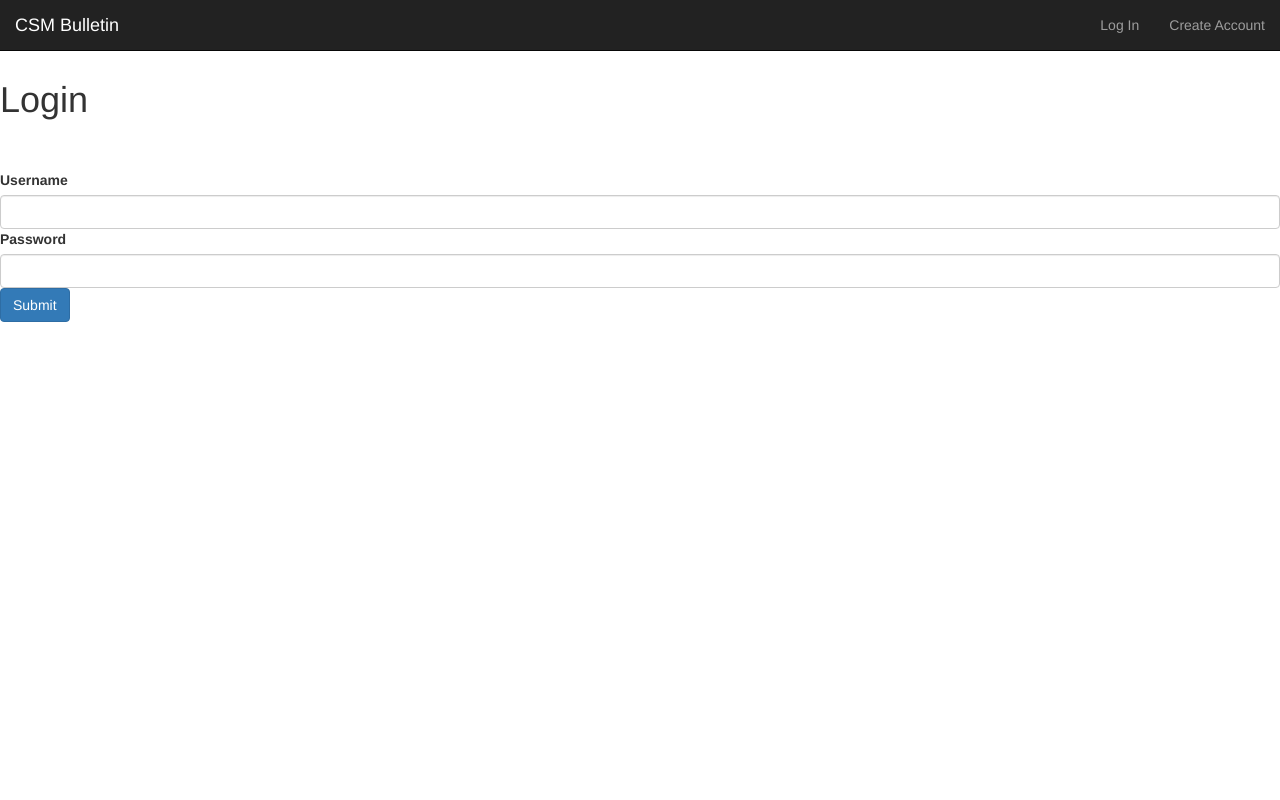
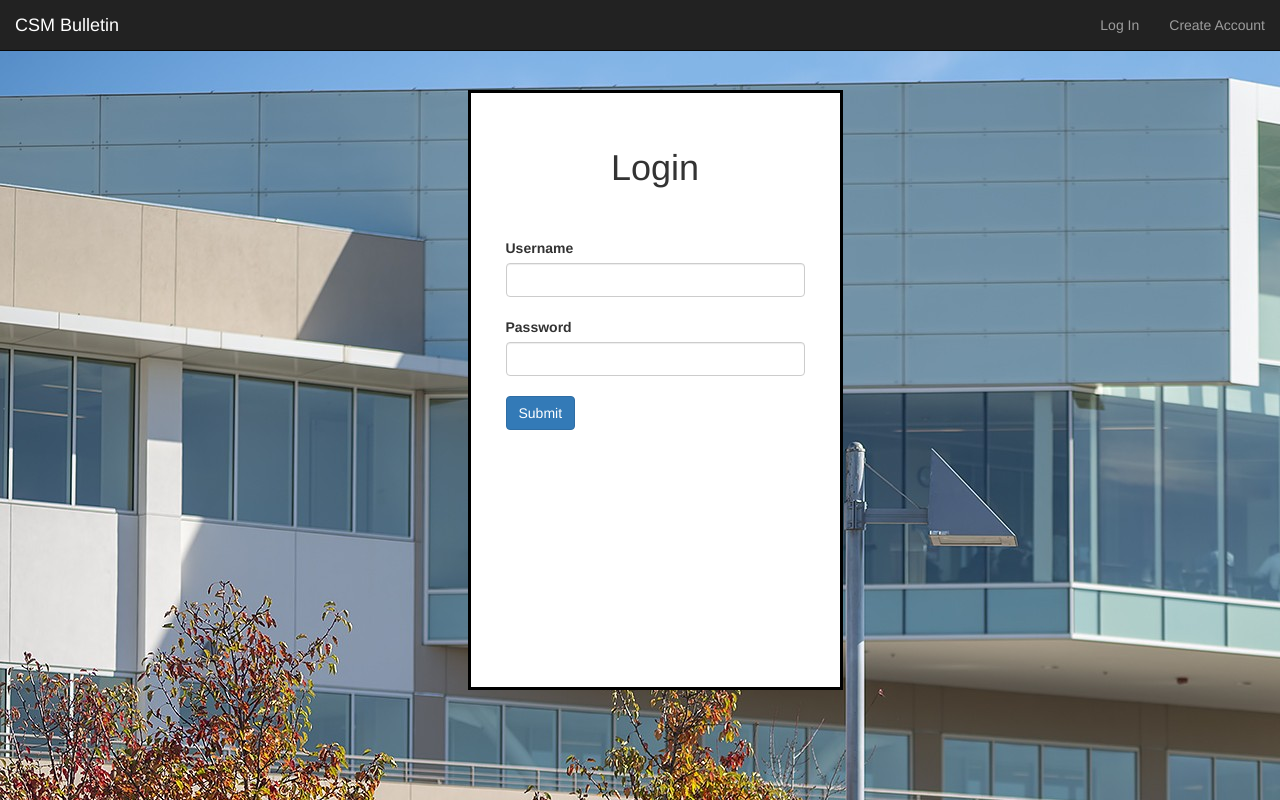
Before and after one commit to jmotamarry/Hackathon, a Django app: page /members/login_user/ in a window 1280 px wide. Run offline with Django 3.2, Linux system fonts and the light colour scheme; some libraries are stand-ins or nearby versions.

Commit message:
Improved login

```diff
--- a/Hackathon/settings.py
+++ b/Hackathon/settings.py
@@ -47,7 +47,6 @@ INSTALLED_APPS = [
     'django.contrib.staticfiles',
 
     # third party
-    'bootstrap5',
 
     # own
     'events',    # adding events app
--- /dev/null
+++ b/events/static/base.css
@@ -0,0 +1,5 @@
+body {
+    background-color: rgba(0, 77, 150, 0.034);
+    margin-left: 30px;
+    margin-bottom: 50px;
+}
--- /dev/null
+++ b/events/static/login.css
@@ -0,0 +1,21 @@
+body {
+    margin-top: 90px;
+    background-image: url("images/college_of_san_mateo_cover.jpeg");
+}
+
+input [type=text] {
+    width: 60%;
+}
+
+.center {
+    margin: auto;
+    width: 30%;
+    height: 600px;
+    border: 3px solid rgb(0, 0, 0);
+    background-color: white;
+    padding: 35px;
+}
+
+h1{
+    text-align: center;
+}
--- a/events/templates/events/event_board.html
+++ b/events/templates/events/event_board.html
@@ -1,8 +1,9 @@
 {% extends 'base.html' %}
 {% block content %}
 {% load static %} <link rel="stylesheet" href="{% static 'eventboard.css' %}">
-<h1>Event Board</h1>
-
+<body>
+  <!--{% load static %} <img src="{% static 'images/eventboard.png' %}" alt="Event Board">-->
+  <br>
 <div class="row">
   {% for event in object_list %}        <!--django template for loop-->
     <!--{{ forloop.counter }} - Title: {{ event.title }}     What Iteration number - what list item-->
@@ -23,5 +24,6 @@
     {% endif %}
   {% endfor %}
 </div>
+</body>
 
 {% endblock %}
--- a/members/templates/authenticate/login.html
+++ b/members/templates/authenticate/login.html
@@ -1,10 +1,11 @@
 {% extends 'base.html' %}
 
 {% block content %}
-
+{% load static %} <link rel="stylesheet" href="{% static 'login.css' %}">
+<body>
+  <div class="center">
     <h1>Login</h1>
-<br/><br/>
-
+    <br><br>
 
 
     <form action="" method=POST>    <!--Action takes you to a different address-->
@@ -14,14 +15,15 @@
           <label for="exampleInputEmail1" class="form-label">Username</label>
           <input type="text" class="form-control" name="username" aria-describedby="emailHelp">
         </div>
+        <br>
         <div class="mb-3">
           <label for="exampleInputPassword1" class="form-label">Password</label>
           <input type="password" class="form-control" name="password">
         </div>
+        <br>
         <button type="submit" class="btn btn-primary">Submit</button>
 </form>
-
-
-
-<br/><br/>
+  </div>
+</div>
+</body>
 {% endblock %}
--- a/members/views.py
+++ b/members/views.py
@@ -35,7 +35,7 @@ def register_user(request):
             user = authenticate(username=username, password=password)
             login(request, user)
             messages.success(request, ("Account creation successful"))
-            return redirect("/events/board/")
+            return redirect("/event/board/")
     else:
         form = UserCreationForm()
     return render(request, 'authenticate/register_user.html', {'form': form})
--- a/templates/base.html
+++ b/templates/base.html
@@ -20,14 +20,9 @@
   <body>
     {% load static %}
     {% include 'navbar.html' %}
-  <br></br/><br>
-    {% if messages %}
-    {% for message in messages %}
-      {{ message }}
-    {% endfor %}
-  {% endif %}
+    {% include 'messages.html' %}
+    <link rel="stylesheet" href="{% static 'base.css' %}">
     {% block content %}
-
     {% endblock %}
 
     <!-- jQuery (necessary for Bootstrap's JavaScript plugins) -->
--- /dev/null
+++ b/templates/messages.html
@@ -0,0 +1,27 @@
+{% if messages %}
+{% for message in messages %}
+ <!-- Modal pop-up and auto close -->
+   <div class="modal bg-muted fade" id="myModal" role="dialog">
+     <div class="modal-dialog modal-dialog ">
+       <!-- Modal content-->
+       <div class="modal-content">
+        <h5 class="modal-title">{{message}}</h5>
+       </div>
+     </div>
+  </div>
+     <script
+  src="https://ajax.googleapis.com/ajax/libs/jquery/3.6.1/jquery.min.js">
+  </script>
+  <script
+     src="https://maxcdn.bootstrapcdn.com/bootstrap/3.4.1/js/bootstrap.min.js">
+  </script>
+      <script>
+       $(document).ready(function(){
+       $("#myModal").modal("show");
+       setTimeout(function(){
+       $('#myModal').modal('hide')
+          }, 4000);
+        });
+    </script>
+  {% endfor %}
+  {% endif %}
```
Also changed, not shown: events/static/eventboard.css (+9 -6 lines), db.sqlite3, events/static/images/bulletinboard.jpg (added), events/static/images/eventboard.png (added), events/templates/events/event_detail.html (line endings or trailing spaces). Lines whose indentation alone changed are shown as unchanged.
